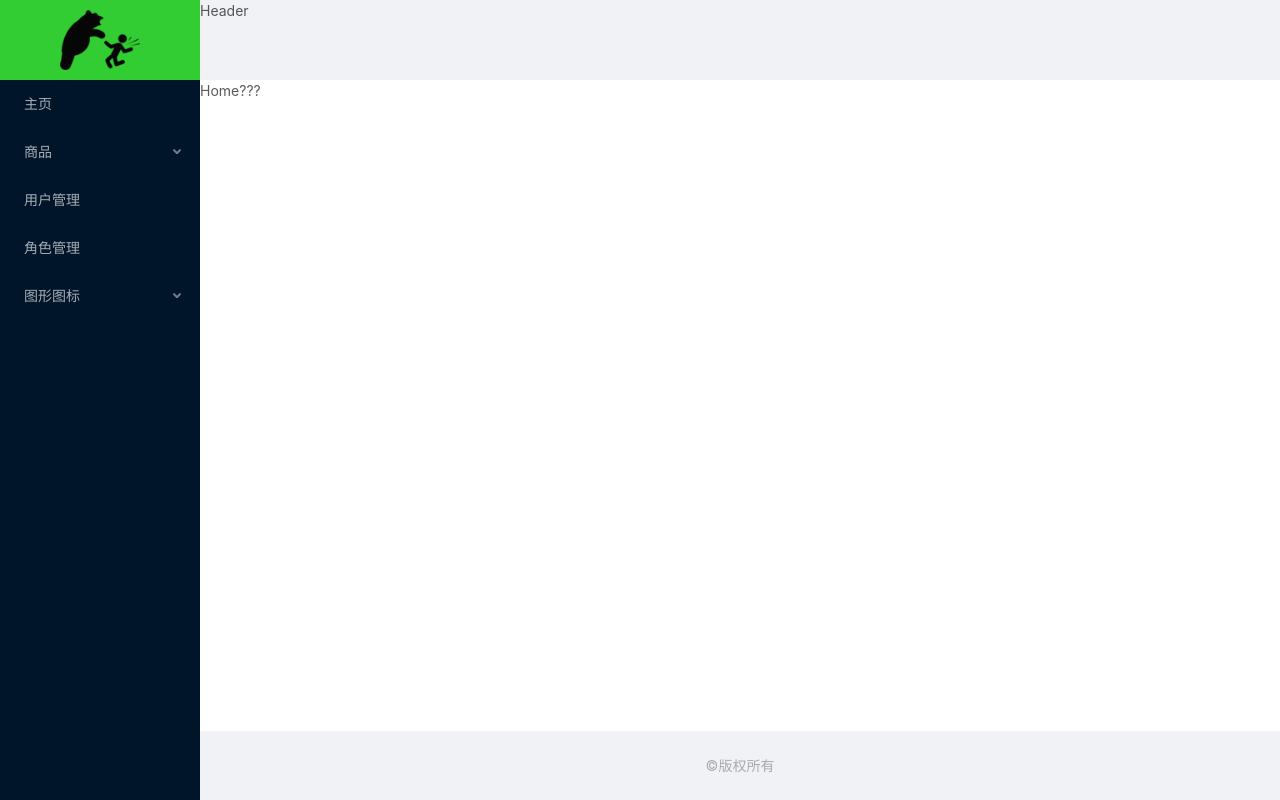
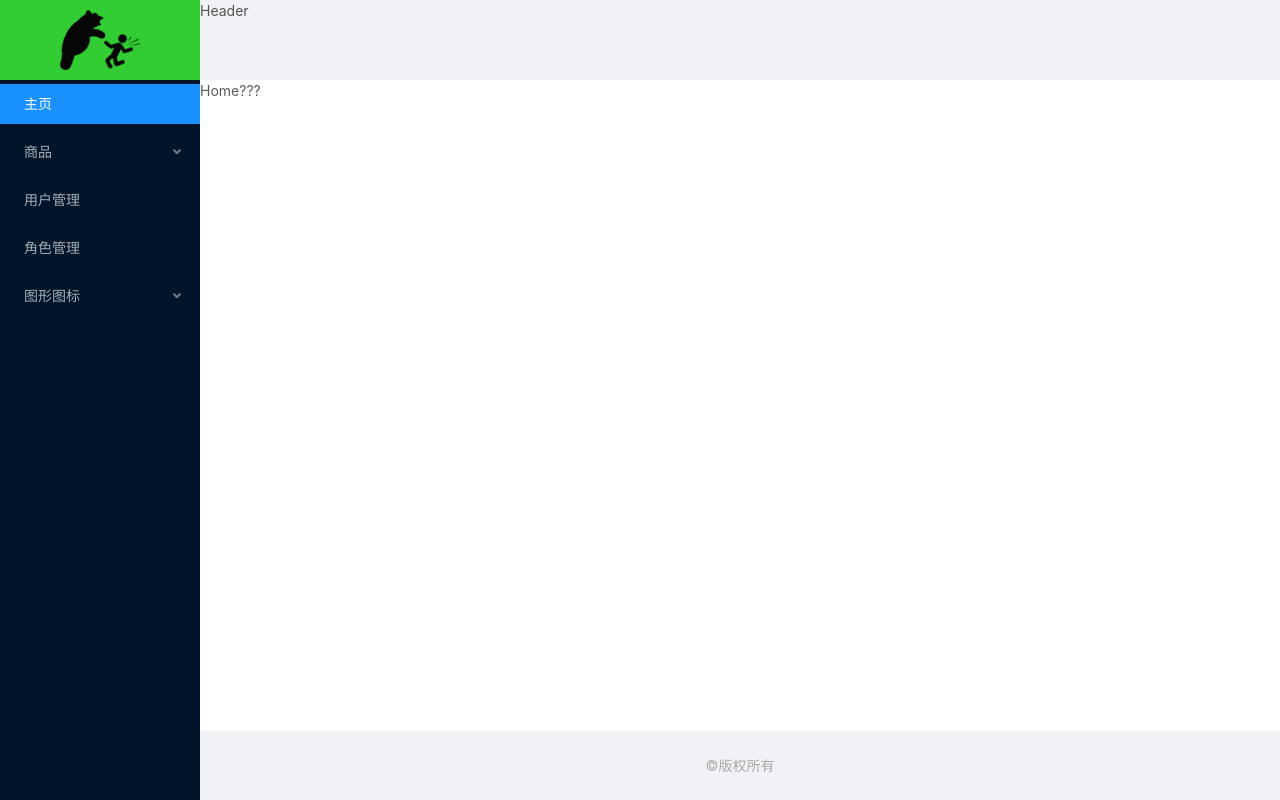
Before and after one commit to hueralin/react-admin, a React app: page /home in a window 1280 px wide. Built offline with nearby package versions, Linux system fonts and the light colour scheme; what store would draw is missing.

Commit message:
LeftNav菜单项选中

```diff
--- a/src/components/left-nav/index.jsx
+++ b/src/components/left-nav/index.jsx
@@ -1,5 +1,5 @@
 import React, { Component } from 'react'
-import { Link } from 'react-router-dom'
+import { Link, withRouter } from 'react-router-dom'
 import { Menu } from 'antd'
 import menuList from '../../config/menuConf'
 import './style.less'
@@ -25,22 +25,30 @@ function renderMenu_map(menuList) {
         </SubMenu>
     })
 }
+
+class LeftNav extends Component {
+
     // 动态渲染菜单列表（reduce + 递归）
-function renderMenu_reduce(menuList) {
+    renderMenu_reduce = (menuList) => {
         // 返回数组
         return menuList.reduce((prev, item) => {
             if (!item.children) {
                 prev.push((
-                <Menu.Item key={item.key.slice(1)}>
+                    <Menu.Item key={item.key}>
                         <Link to={item.key}>
                             <span>{item.title}</span>
                         </Link>
                     </Menu.Item>
                 ))
             } else {
+                const { pathname } = this.props.location
+                const cItem = item.children.find(cItem => cItem.key === pathname )
+                if (cItem) {
+                    this.openKey = item.key
+                }
                 prev.push((
-                <SubMenu key={item.key.slice(1)} title={item.title}>
-                    { renderMenu_reduce(item.children) }
+                    <SubMenu key={item.key} title={item.title}>
+                        { this.renderMenu_reduce(item.children) }
                     </SubMenu>
                 ))
             }
@@ -48,8 +56,12 @@ function renderMenu_reduce(menuList) {
         }, [])
     }
 
-export default class LeftNav extends Component {
+    componentWillMount() {
+        this.menuList = this.renderMenu_reduce(menuList)
+    }
+
     render() {
+        const { pathname } = this.props.location
         return (
             <div className="left-nav">
                 <Link to='/'>
@@ -59,12 +71,18 @@ export default class LeftNav extends Component {
                 </Link>
                 <Menu theme='dark'
                     // 默认选中
-                    defaultSelectedKeys={['1']}
+                    selectedKeys={[pathname]}
                     // 子菜单垂直收缩
-                    mode='inline'>
-                    { renderMenu_reduce(menuList) }
+                    mode='inline'
+                    // 展开子菜单
+                    defaultOpenKeys={[this.openKey]}
+                >
+                    { this.menuList }
                 </Menu>
             </div>
         )
     }
 }
+
+// 使非路由组件带有 history、location、match 属性
+export default withRouter(LeftNav)
```
Lines whose indentation alone changed are shown as unchanged.
